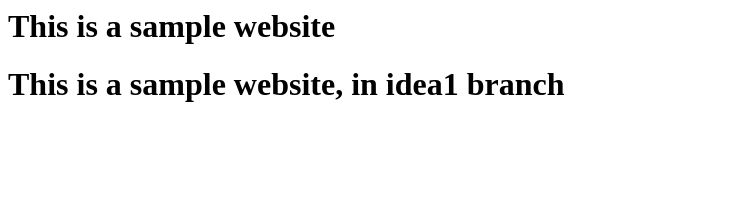
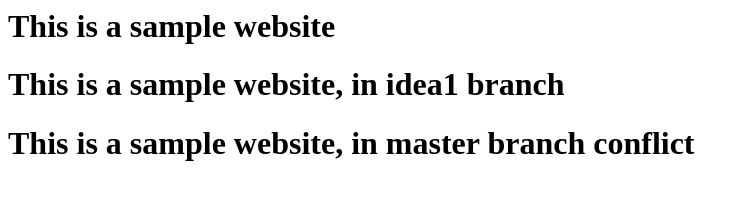
Before and after one commit to praveen-aella/webtest, a plain HTML site: page index.html in a window 1280 px wide. Shown: the whole page, without its empty margins (0-750 px from the left). Drawn offline with Linux system fonts and the light colour scheme.

Commit message:
conflict msg

```diff
--- a/index.html
+++ b/index.html
@@ -1,2 +1,3 @@
 <h1>This is a sample website</h1>
 <h1>This is a sample website, in idea1 branch</h1>
+<h1>This is a sample website, in master branch conflict</h1>
```
